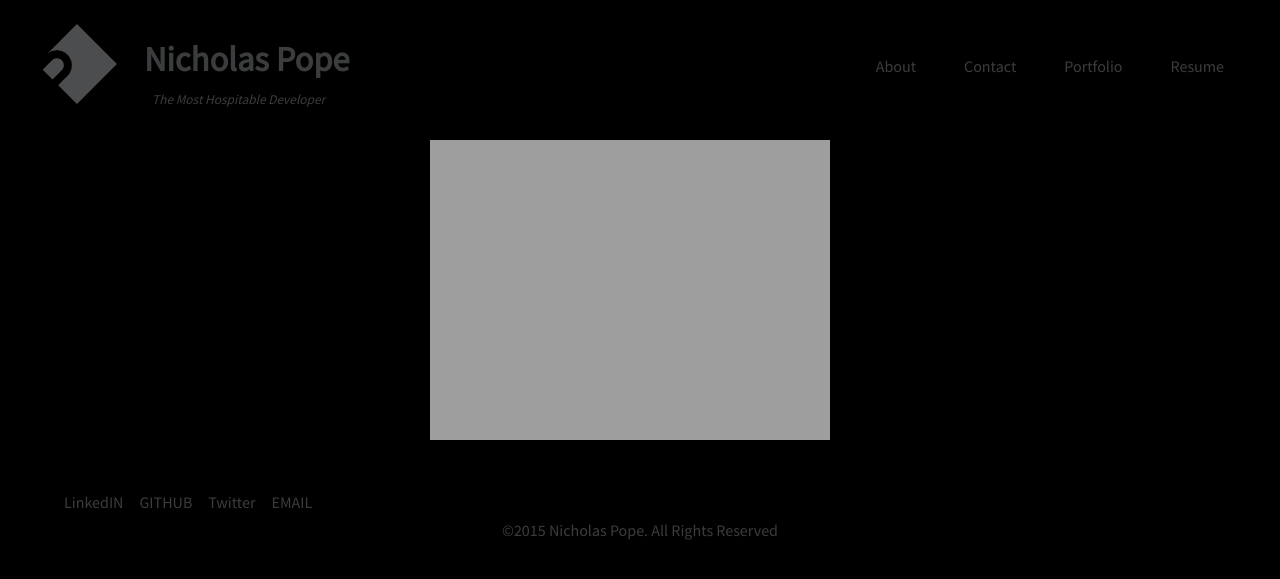
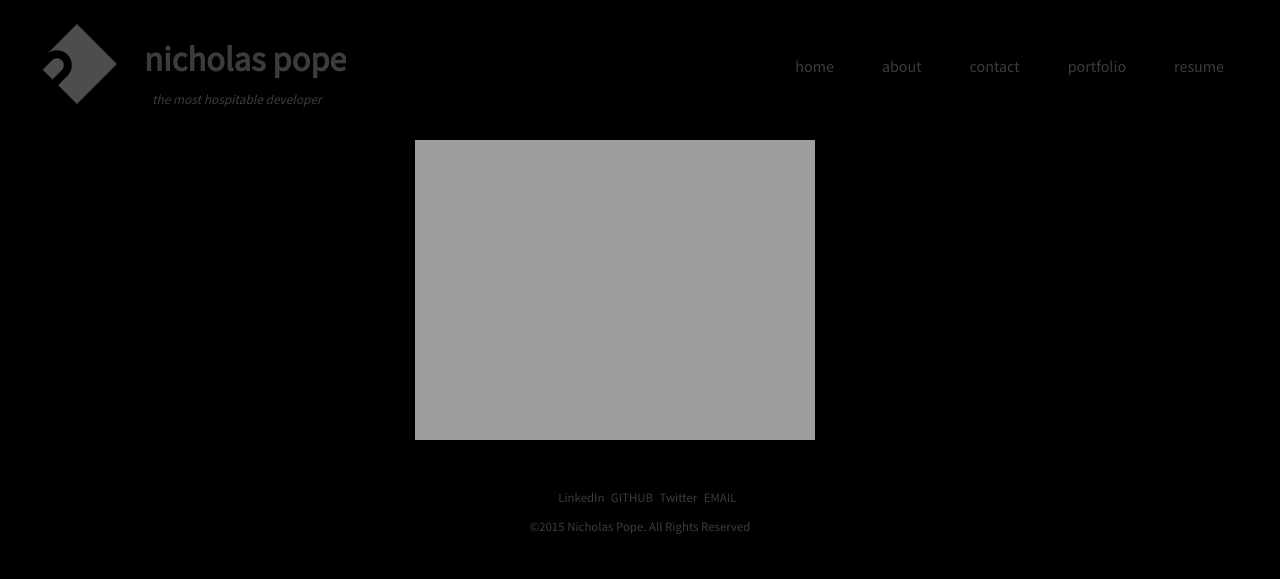
Before and after one commit to pope410211/pope410211.github.io, a Jekyll site: the page built from index.html, in a window 1280 px wide. Shown: the top 579 px of the page. Built offline with Jekyll 4.4.1, drawn with Linux system fonts in a browser that asks for light colours; Markdown is read by kramdown in place of the engine named in the settings.

Commit message:
footer nearly done need to add icons - one issue with logo in page change

```diff
--- a/_includes/footer.html
+++ b/_includes/footer.html
@@ -1,10 +1,10 @@
 <footer class="site-footer">
 <section class="social-icons">
   <ul class="list-icons">
-    <li class="icons"><a>LinkedIN</a></li>
-    <li class="icons"><a>GITHUB</a></li>
-    <li class="icons"><a>Twitter</a></li>
-    <li class="icons"><a>EMAIL</a></li>
+    <li class="icons"><a href="https://www.linkedin.com/in/pope410211">LinkedIn</a></li>
+    <li class="icons"><a href="https://www.github.com/pope410211">GITHUB</a></li>
+    <li class="icons"><a href="https://twitter.com/pope410211">Twitter</a></li>
+    <li class="icons"><a href="mailto:pope410211@gmail.com?subject=Hey, There!">EMAIL</a></li>
   </ul>
 </section>
 <div class="copy">
--- a/_includes/header.html
+++ b/_includes/header.html
@@ -2,19 +2,20 @@
     <div class="logo">
       <ul>
         <li><a href="/"><img src="assets/images/nick-logo.png"/></a></li>
-      <li id="name"><p> <big> Nicholas Pope </big></p></li>
+      <li id="name"><p><big>nicholas pope</big></p></li>
     </ul>
     </div>
-    <div id="tagline"><p> <small><i>The Most Hospitable Developer</i></small></p></div>
+    <div id="tagline"><p> <small><i>the most hospitable developer</i></small></p></div>
 
     <ul class="nav">
 
         <li><a class="btn">&#9776;</a>
             <ul id="hamburger-menu" class="menu">
-                <li><a href="/">About</a></li>
-                <li><a href="/">Contact</a></li>
-                <li><a href="/portfolio">Portfolio</a></li>
-                <li><a href="/contact">Resume</a></li>
+                <li><a href="/">home</a></li>
+                <li><a href="/about">about</a></li>
+                <li><a href="/">contact</a></li>
+                <li><a href="/portfolio">portfolio</a></li>
+                <li><a href="/contact">resume</a></li>
             </ul>
         </li>
     </ul>
--- a/_sass/_base.scss
+++ b/_sass/_base.scss
@@ -5,7 +5,7 @@ font-family: "Source Sans Pro";
 
 #splash {
   content: url("http://lorempixel.com/output/nightlife-q-g-1200-300-1.jpg");
-  margin: 2em 5em;
+  margin: 2em 4.3em;
 }
 
 }//end body
--- a/_sass/_header-footer.scss
+++ b/_sass/_header-footer.scss
@@ -133,19 +133,28 @@ li {
 //Start site footer-col
  .site-footer {
 color: #3B3C3E;
+font-size: .8em;
 
   .social-icons {
-
+  display: table;
+  margin: 0 auto;
+  padding: 0 2.5em 0 0em;
 
 
     .list-icons {
-      margin: 0 auto;
 
-      li{
+
+      li {
         position: relative;
         float: left;
         list-style: none;
-        margin: 1em 0 .5em 1em;
+
+
+        a {
+          padding: 1em 0em .5em .5em;
+          text-decoration: none;
+          color: #3B3C3E;
+        }
       }
     }
   }
```
Also changed, not shown: _layouts/page.html (+2 -8 lines).
